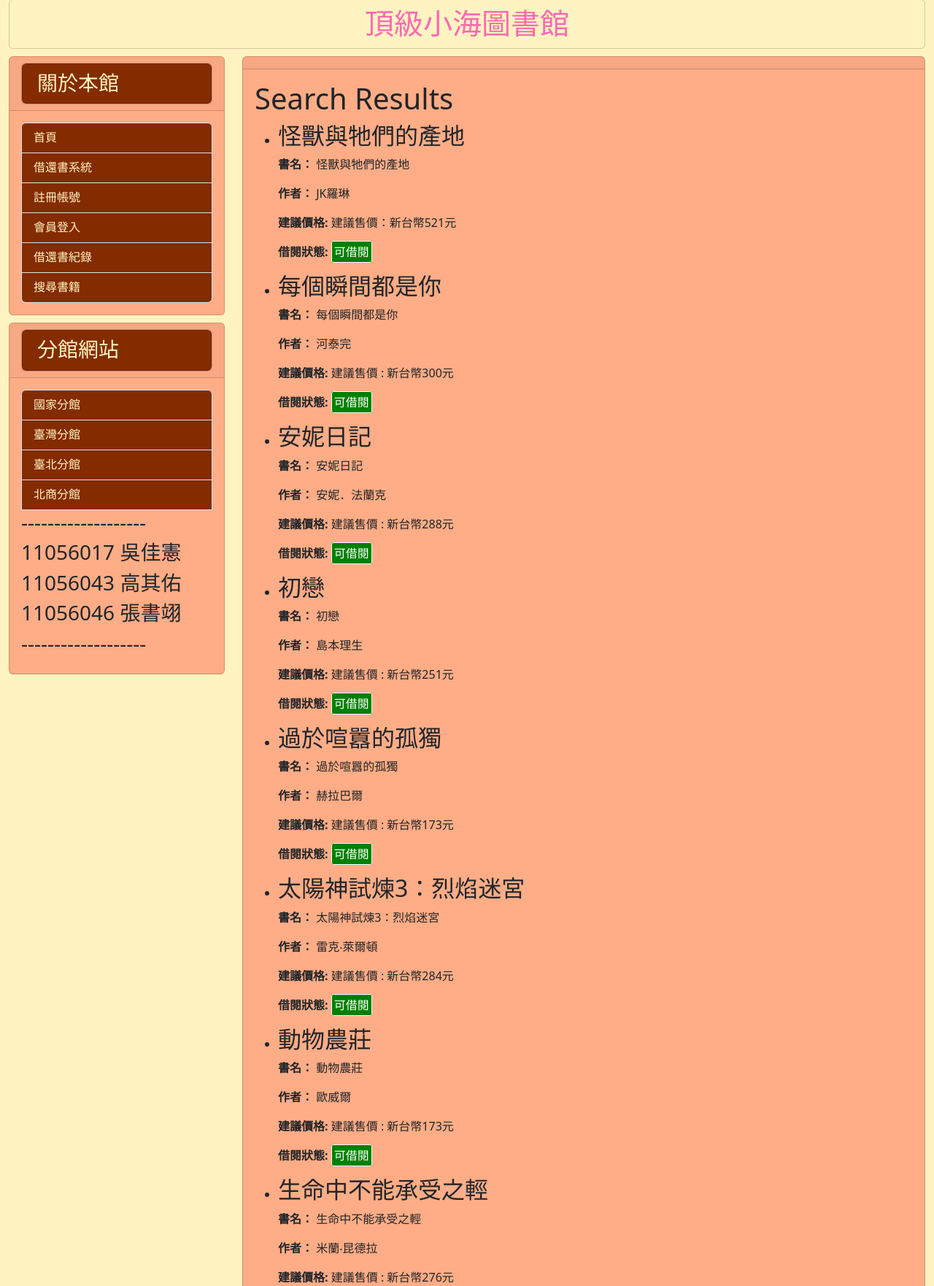
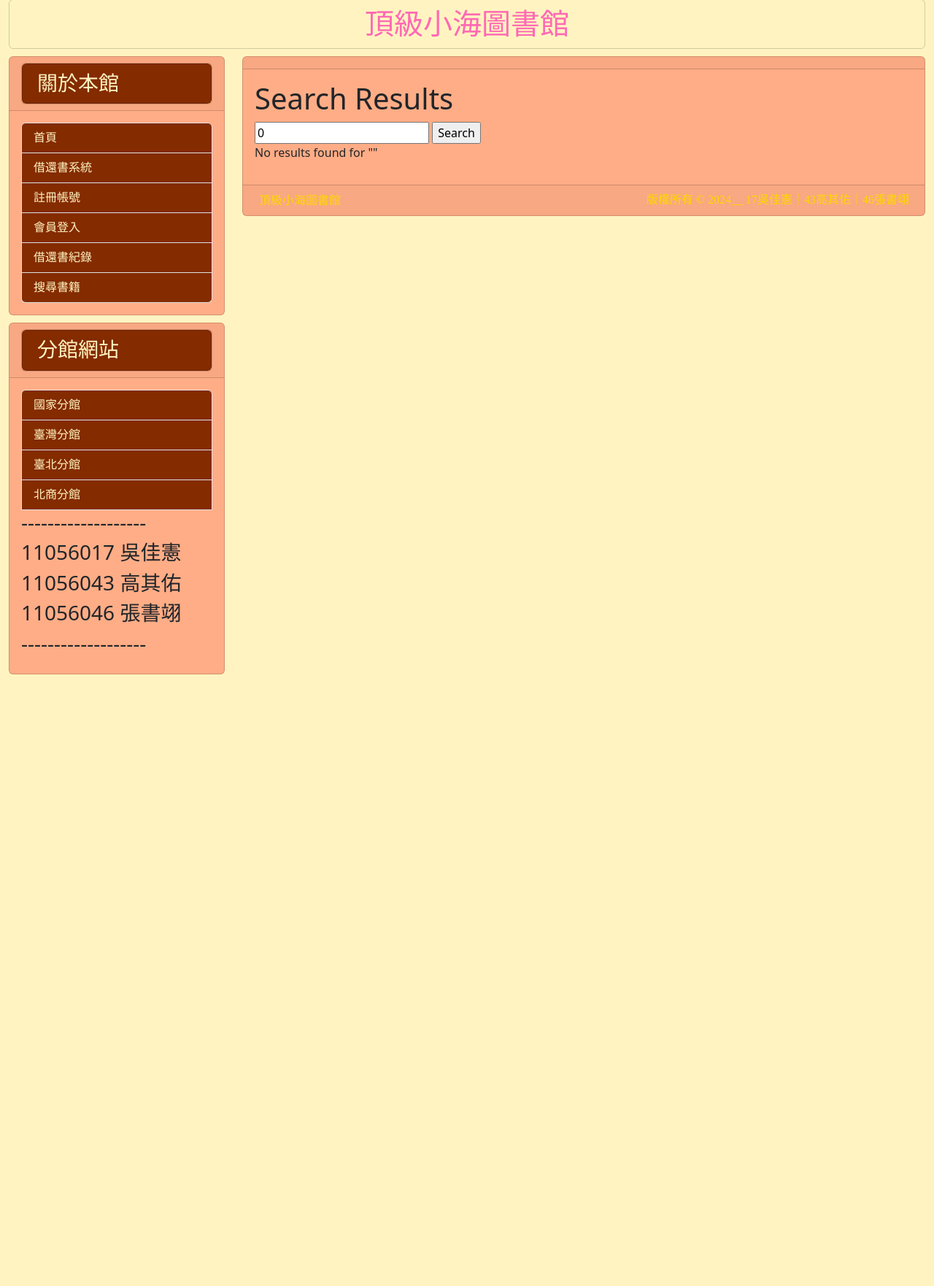
Before and after one commit to joy0215/lib174346, a Django app: page /book_search/ in a window 1280 px wide. Shown: the part 180-1942 px from the top of the page at 73% size. After the commit the page ends 1104 px from the top, so only its background shows below. Run offline with Django 4.2, Linux system fonts and the light colour scheme; data comes from the database, SQL or seed files in the repository.

Commit message:
期末考-1

```diff
--- a/midterm7/urls.py
+++ b/midterm7/urls.py
@@ -40,6 +40,5 @@ urlpatterns = [
     path('profile/', testv.profile),
     path('borrow/<int:id>/', borrow_book, name='borrow_book'),
     path('book_details/', mv.book_details, name='book_details'),
-    path('book_search/', mv.book_search, name='book_search'),
-
+    path('book_search/', book_search , name='book_search'),
 ]
--- a/mysite/views.py
+++ b/mysite/views.py
@@ -103,9 +103,13 @@ def book_details(request):
 
     return render(request, 'book_details.html', {'BorrowingHistor2s': borrowing_history})
 
+
 def book_search(request):
     query = request.GET.get('query', '')
-    posts = Post.objects.filter(title__icontains=query)
+    if query:
+        posts = Post.objects.filter(title__icontains=query)
+    else:
+        posts = []  # 若搜尋條件為空，則將 posts 設為空列表
 
     context = {'posts': posts, 'query': query}
     return render(request, 'book_search.html', context)
--- a/mytest/templates/book_search.html
+++ b/mytest/templates/book_search.html
@@ -5,7 +5,16 @@
 {% block content %}
   <h1>Search Results</h1>
 
+  <form action="{% url 'book_search' %}" method="get">
+    <input type="text" name="query" value="{% if query == '' %}0{% else %}{{ query }}{% endif %}" />
+    <input type="submit" value="Search" />
+  </form>
+
+  {% if query == "0" %}
+    <p>請輸入欲查詢書籍名稱關鍵字</p>
+  {% else %}
     {% if posts %}
+      <h2>搜尋結果 for "{{ query }}"</h2>
       <ul>
         {% for post in posts %}
           <li>
@@ -14,17 +23,11 @@
             <p><strong>作者：</strong> {{ post.write }}</p>
             <p><strong>建議價格:</strong> {{ post.intro }}</p>
             <p><strong>借閱狀態:</strong> {{ post.formatted_is_borrow|safe }}</p>
-
           </li>
         {% endfor %}
       </ul>
     {% else %}
       <p>No results found for "{{ query }}"</p>
     {% endif %}
-
-  <!-- 例子：在您的模板中的表單 -->
-  <form action="{% url 'book_search' %}" method="get">
-    <input type="text" name="query" />
-    <input type="submit" value="Search" />
-  </form>
+  {% endif %}
 {% endblock %}
--- a/templates/base.html
+++ b/templates/base.html
@@ -38,7 +38,7 @@
                                 <a style="font-family:微軟正黑體;color:#FFF4C1;background-color:#842B00" href="/register/" class="list-group-item">註冊帳號</a>
                                 <a style="font-family:微軟正黑體;color:#FFF4C1;background-color:#842B00" href="{% url 'login' %}" class="list-group-item">會員登入</a>
                                 <a style="font-family:微軟正黑體;color:#FFF4C1;background-color:#842B00" href="/book_details/" class="list-group-item">借還書紀錄</a>
-                                <a style="font-family:微軟正黑體;color:#FFF4C1;background-color:#842B00" href="/book_search/" class="list-group-item">搜尋書籍</a>
+                                <a style="font-family:微軟正黑體;color:#FFF4C1;background-color:#842B00" href="{% url 'book_search' %}" class="list-group-item">搜尋書籍</a>
                             </div>
                         </div>
                     </div>
```
Lines whose indentation alone changed are shown as unchanged.
